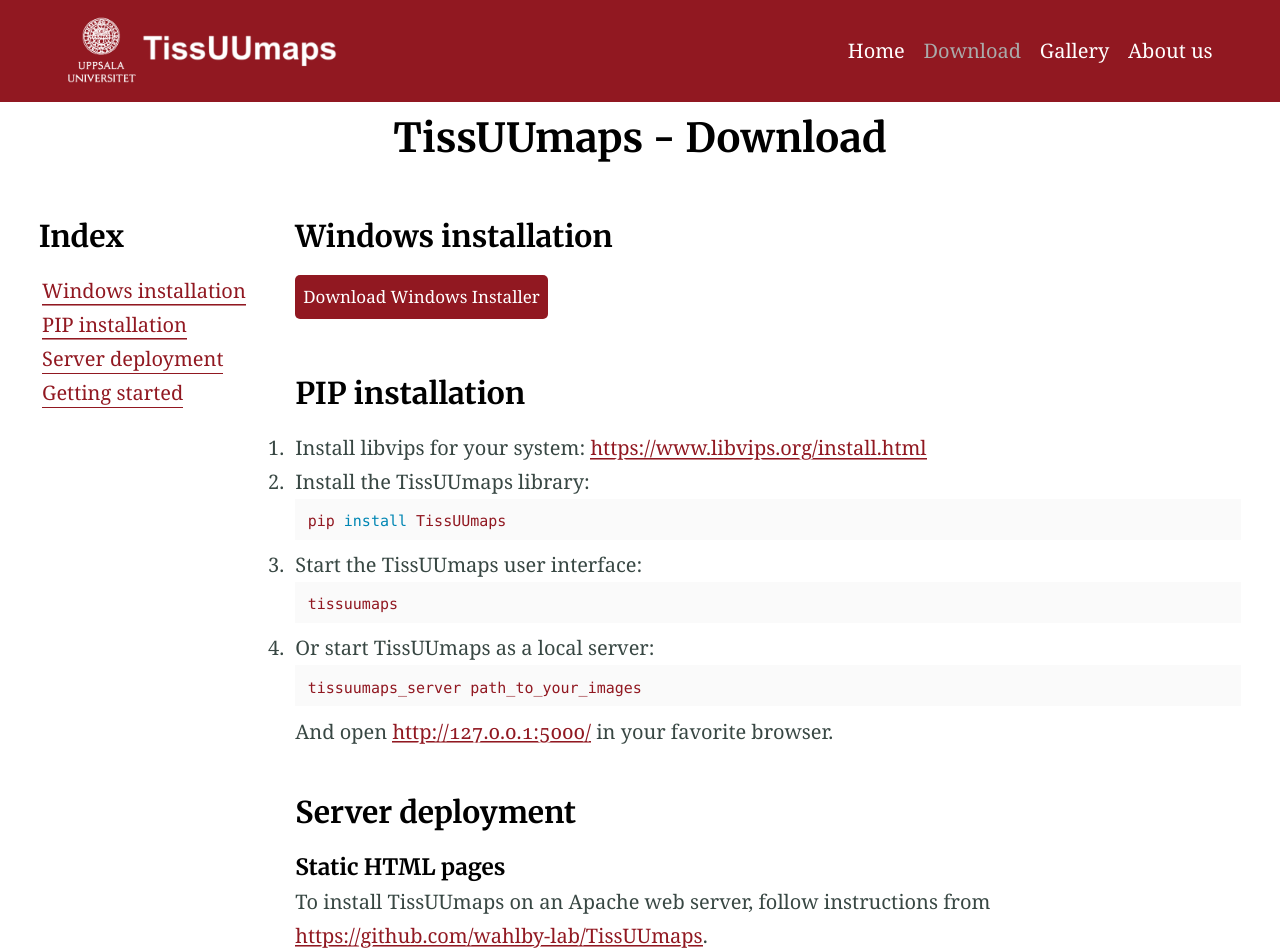
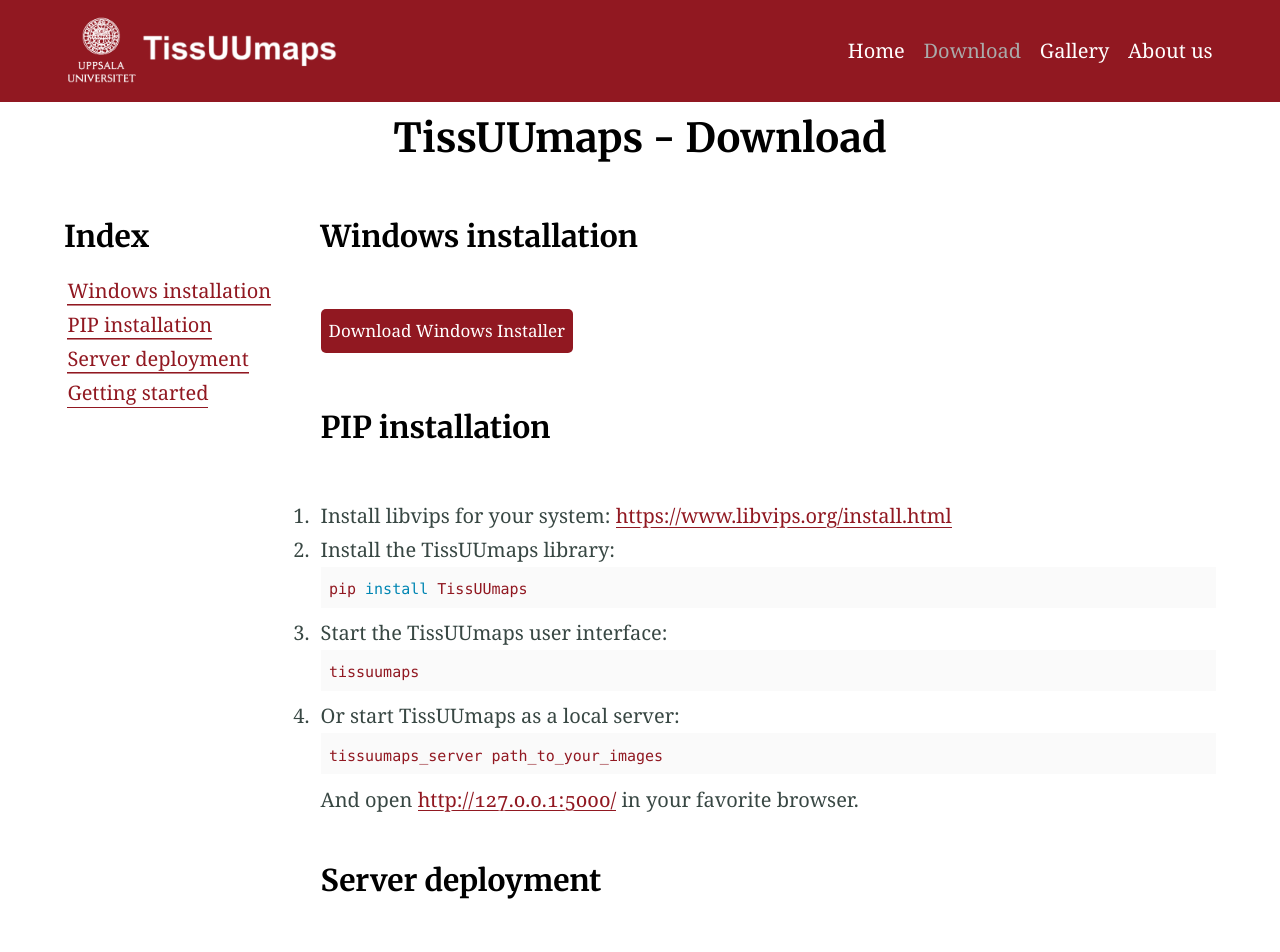
Before and after one commit to TissUUmaps/TissUUmaps.github.io, a Jekyll site: the page built from download.md, in a window 1280 px wide. Shown: the top 952 px of the page. Built offline with Jekyll 4.4.1, drawn with Linux system fonts in a browser that asks for light colours; some of the changed text lies outside the part shown.

Commit message:
Fix download code on small displays

```diff
--- a/_layouts/downloads.html
+++ b/_layouts/downloads.html
@@ -12,14 +12,6 @@
 
 
 <main class="main container">
-  <div class="">
-    {% for item in site.downloads %}
-      <article class="article  article--page  typeset" id="{{ item.title | slugify  }}">
-        <h3>{{ item.title }}</h3>
-        {{ item.content }}
-      </article>
-    {% endfor %}
-  </div>
   <aside class="aside  typeset  aside--left">
     <section class="section  section--category-index">
       <h3>Index</h3>
@@ -35,5 +27,14 @@
 
     </section>
   </aside>
+  <div class="">
+    {% for item in site.downloads %}
+      <article class="article  article--page  typeset" id="{{ item.title | slugify  }}">
+        <h3>{{ item.title }}</h3>
+        <br/>
+        {{ item.content }}
+      </article>
+    {% endfor %}
+  </div>
 </main>
 {% include site-footer.html %}
--- a/_sass/_theme.scss
+++ b/_sass/_theme.scss
@@ -419,10 +419,12 @@
 code {
   padding: .12rem .2rem;
   color: $headingColour;
+  white-space: break-spaces;
 }
 
 pre code {
   padding: 0;
+  padding-left: 5px;
 }
 
 .required {
```
Also changed, not shown: _downloads/2_pip_install.md (+10 -10 lines), _downloads/3_server_install.md (+4 -2 lines).
